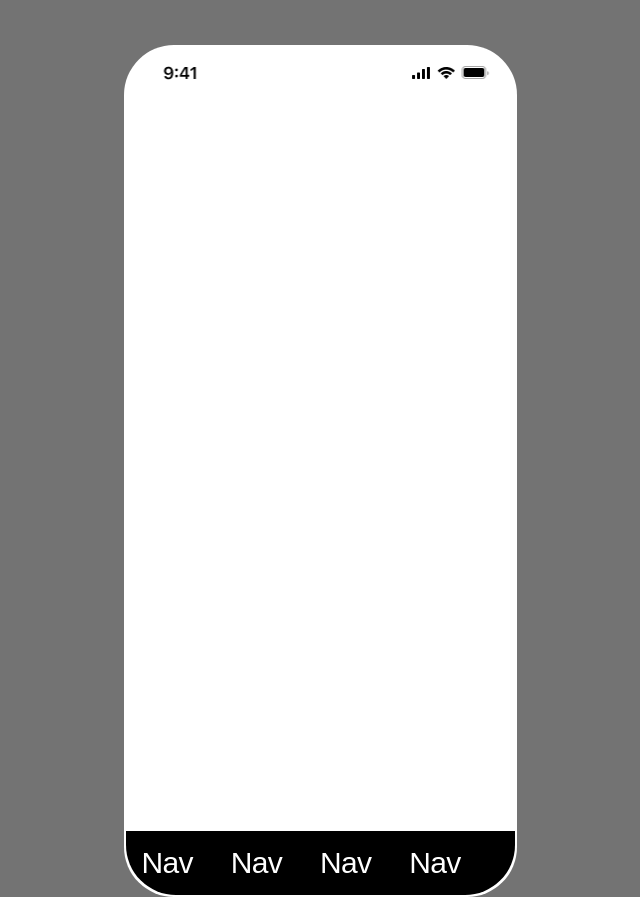
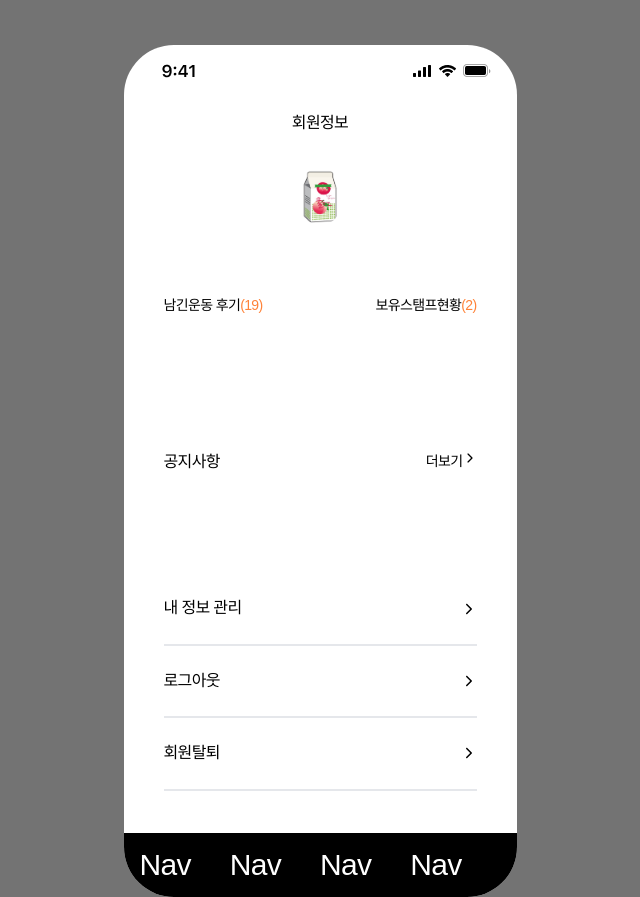
Before and after one commit to MaraisLee/schoolfitness, a React (Create React App) app: page /userinfo in a window 1280 px wide. Before the commit this address had no page. Shown: the whole page, without its empty margins (320-960 px from the left). Built offline with nearby package versions, Linux system fonts and the light colour scheme; a web font is replaced by a local one.

Commit message:
userinfo 페이지 ui 작업 진행중

```diff
--- a/src/App.tsx
+++ b/src/App.tsx
@@ -2,8 +2,9 @@ import Nav from 'components/Nav';
 import Detail from 'pages/details/Detail';
 
 import Game from 'pages/game/Game';
+import UserInfo from 'pages/UserInfo';
 import { BrowserRouter, Route, Routes } from 'react-router-dom';
-import { InnerCss, Wrapper } from 'styles/LayoutCss';
+import { Wrapper } from 'styles/LayoutCss';
 import './App.css';
 
 function App() {
@@ -11,13 +12,14 @@ function App() {
     <BrowserRouter>
       <Wrapper>
         <img src='images/statusbar.png' />
-        <InnerCss>
+
           <Routes>
             <Route path='/' element={<Game />} />
             <Route path='/detail' element={<Detail />} />
+            <Route path='/userinfo' element={<UserInfo />} />
 
           </Routes>
-        </InnerCss>
+
         <Nav />
       </Wrapper>
     </BrowserRouter>
--- a/src/components/BarChart.tsx
+++ b/src/components/BarChart.tsx
@@ -52,7 +52,7 @@ export const data = {
 const BarChart = () => {
   return (
     <div>
-      <Bar options={options} data={data} />;
+      <Bar options={options} data={data} />
     </div>
   );
 };
--- a/src/pages/UserInfo.tsx
+++ b/src/pages/UserInfo.tsx
@@ -1,4 +1,61 @@
+import { InnerCss } from 'styles/LayoutCss';
+import { IoIosArrowForward } from 'react-icons/io';
 const UserInfo = () => {
-  return <div>UserInfo</div>;
+  return (
+    <InnerCss className='px-5'>
+      <div className='mx-auto'>
+        <p className='text-center'>회원정보</p>
+        <div>
+          <img
+            className='rounded-xl my-9 w-9 mx-auto'
+            src='/images/logo.png'
+            alt='프로필'
+          />
+        </div>
+        <div className='flex justify-between py-9'>
+          <button className='text-sm'>
+            남긴운동 후기<span className='text-[#FF8339]'>(19)</span>
+          </button>
+          <button className='text-sm'>
+            보유스탬프현황<span className='text-[#FF8339]'>(2)</span>
+          </button>
+        </div>
+      </div>
+      <div>
+        <div className='flex justify-between py-[100px]'>
+          <p>공지사항</p>
+          <button className='flex text-sm'>
+            더보기 <IoIosArrowForward />
+          </button>
+        </div>
+      </div>
+      <div>
+        <div className='flex justify-between py-6 border-b-2'>
+          <p>내 정보 관리 </p>
+          <button>
+            <p>
+              <IoIosArrowForward />
+            </p>
+          </button>
+        </div>
+        <div className='flex justify-between py-6 border-b-2'>
+          <p>로그아웃 </p>
+          <button>
+            <p>
+              <IoIosArrowForward />
+            </p>
+          </button>
+        </div>
+        <div className='flex justify-between py-6 border-b-2'>
+          <p>회원탈퇴 </p>
+          <button>
+            <p>
+              <IoIosArrowForward />
+            </p>
+          </button>
+        </div>
+      </div>
+    </InnerCss>
+  );
 };
 export default UserInfo;
--- a/src/pages/details/Detail.tsx
+++ b/src/pages/details/Detail.tsx
@@ -1,12 +1,13 @@
 import BarChart from 'components/BarChart';
 import LineChart from 'components/LineChart';
-import { HeaderCss } from 'styles/LayoutCss';
+import { HeaderCss, InnerCss } from 'styles/LayoutCss';
 
 const Detail = () => {
   // 데이터 정의
 
   return (
     <>
+    <InnerCss>
       <HeaderCss>
         {/* 나중에 링크 걸면됨 */}
         <img src='images/arrow.png' alt='' />
@@ -21,44 +22,24 @@ const Detail = () => {
             <p>개인성적 통계</p>
             <BarChart />
           </div>
-          <div className='flex bg-red-300'>
+          <div >
             <p>개인기록</p>
-            <select>
-              <option> 종목</option>
-              <option>스쿼트</option>
-              <option>러닝</option>
-              <option>턱걸이</option>
-              <option>달리기</option>
-              <option>푸쉬업</option>
-            </select>
-            <select>
-              <option>시간 (분)</option>
-              <option>1분</option>
-              <option>2분</option>
-              <option>3분</option>
-              <option>4분</option>
-              <option>5분</option>
-            </select>
-            <select>
-              <option> 시간(초)</option>
-              <option>10초</option>
-              <option>20초</option>
-              <option>30초</option>
-              <option>40초</option>
-              <option>50초</option>
-            </select>
+
+
           </div>
           <div>
-            <div>
+            <div className='flex justify-between bg-slate-200 rounded-sm py-5 px-4 my-3'>
               <img src='' alt='운동그림'></img>
-              <span>스쿼트 </span>
-            </div>
-            <div>
+              <span className='absolute left-[120px]'>스쿼트 </span>
+              <div className=''>
               <p>1분 30초</p>{' '}
             </div>
+            </div>
+
           </div>
         </div>
       </div>
+      </InnerCss>
     </>
   );
 };
--- a/src/styles/LayoutCss.ts
+++ b/src/styles/LayoutCss.ts
@@ -5,7 +5,7 @@ export const Wrapper = styled.div`
   width: 393px;
   height: 852px;
   margin: 0 auto;
-  border: 2px solid transparent;
+
   border-radius: 50px;
   position: relative;
   background-color: #fff;
```
